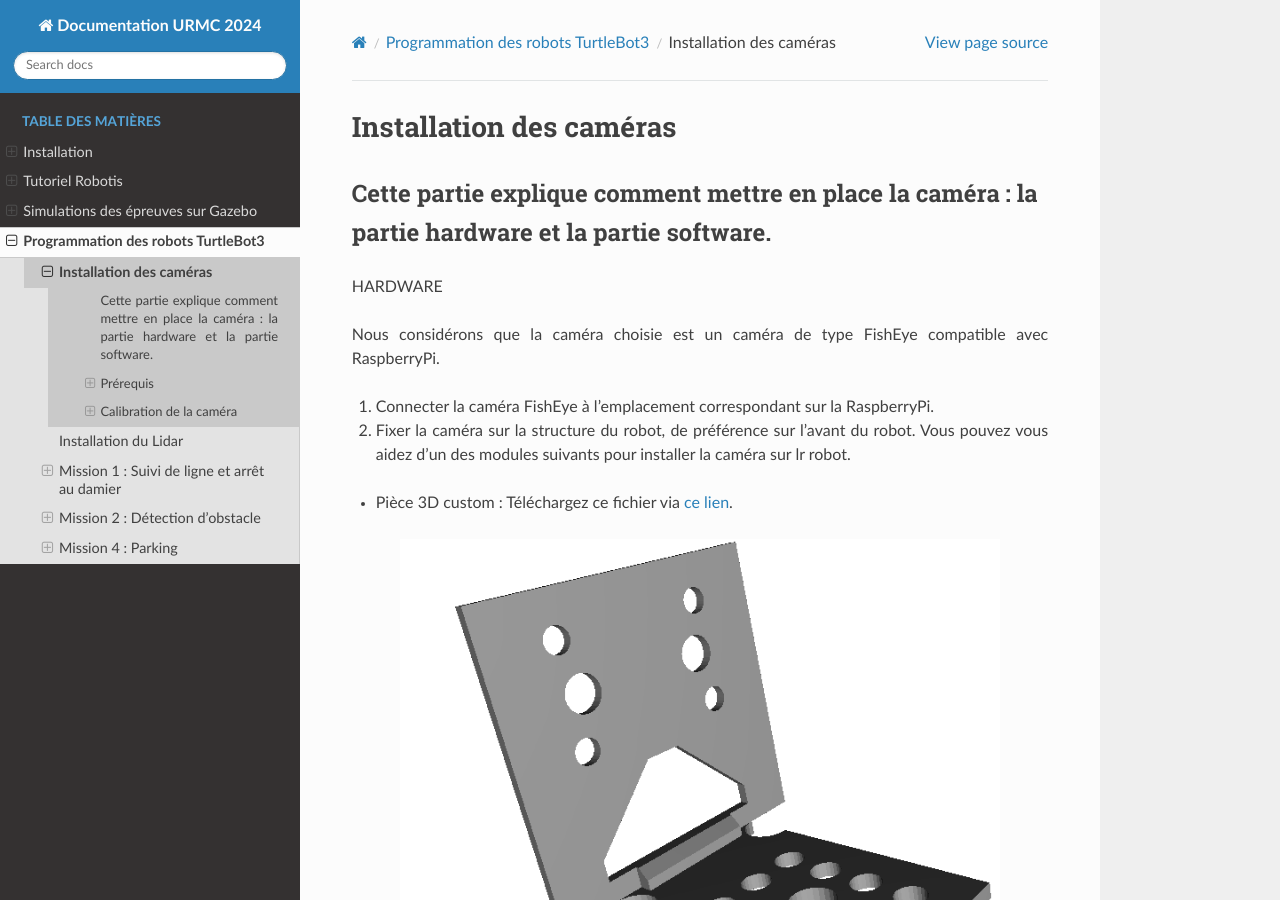
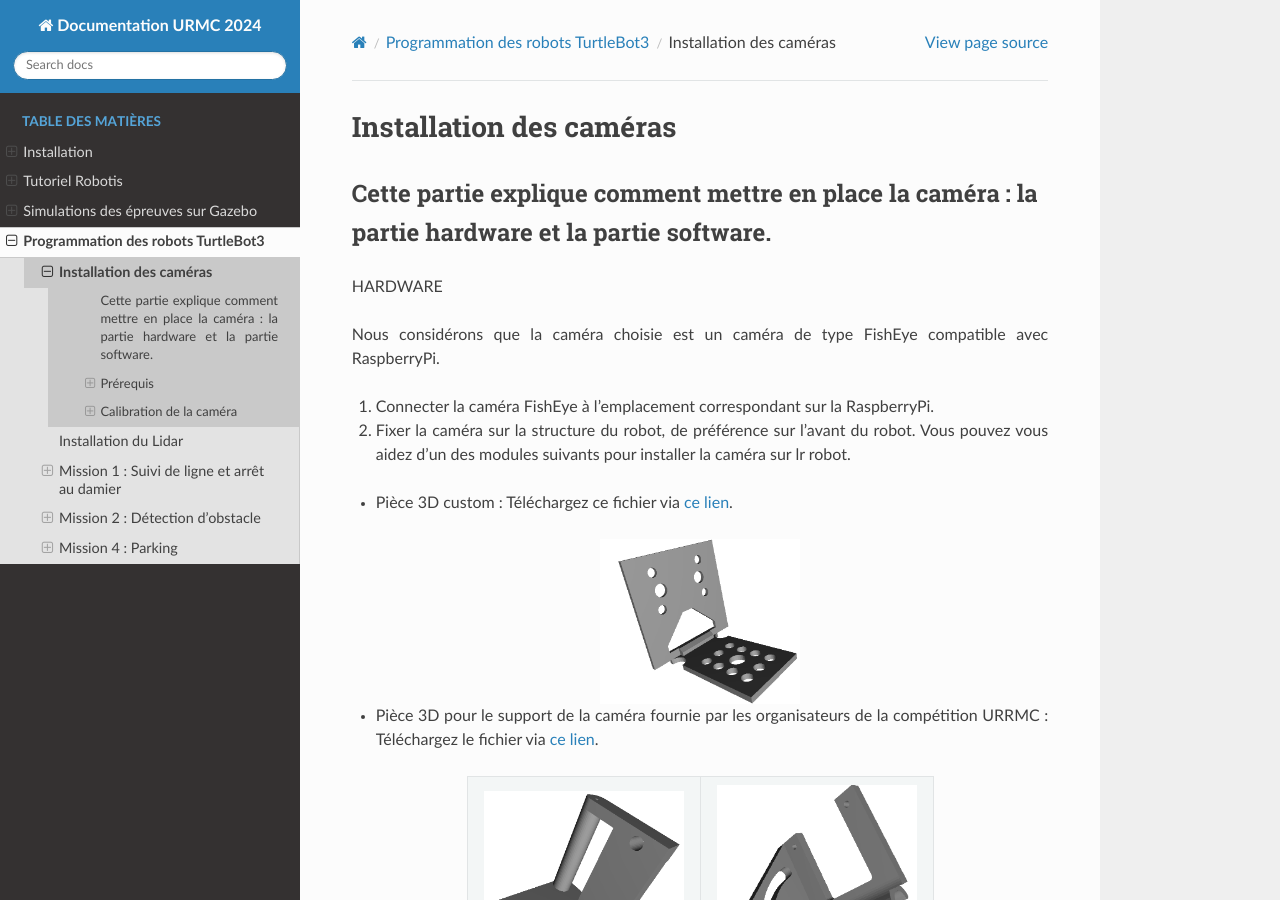
Before and after one commit to ThibaultTostain/insa-strasbourg-URRMC, a Sphinx documentation site: the page built from docs/source/turtlebot_reel/camera.rst, in a window 1280 px wide and 900 px high. Built offline with Sphinx 7.4.7 and the Read the Docs theme 3.1.0, drawn with Linux system fonts in a browser that asks for light colours.

Commit message:
Update camera.rst

```diff
--- a/docs/source/turtlebot_reel/camera.rst
+++ b/docs/source/turtlebot_reel/camera.rst
@@ -16,22 +16,22 @@ Nous considérons que la caméra choisie est un caméra de type FishEye compatib
 
 .. image:: support_camera_tostain.png
    :alt: node_graph mission1
-   :width: 600
+   :width: 200
    :align: center
 
 - Pièce 3D pour le support de la caméra fournie par les organisateurs de la compétition URRMC :
   Téléchargez le fichier via `ce lien <https://file.io/srEicsKNcDTi>`_.
 
-.. image:: support_cam_image.png
-   :alt: node_graph mission1
-   :width: 600
+.. list-table::
+   :widths: 50 50
    :align: center
 
-.. image:: angle_cam_images.png
-   :alt: node_graph mission1
-   :width: 600
-   :align: center
-
+   * - .. image:: support_cam_image.png
+         :alt: node_graph mission1
+         :width: 200
+     - .. image:: angle_cam_images.png
+         :alt: node_graph mission1
+         :width: 200
 
 SOFTWARE
 
```
